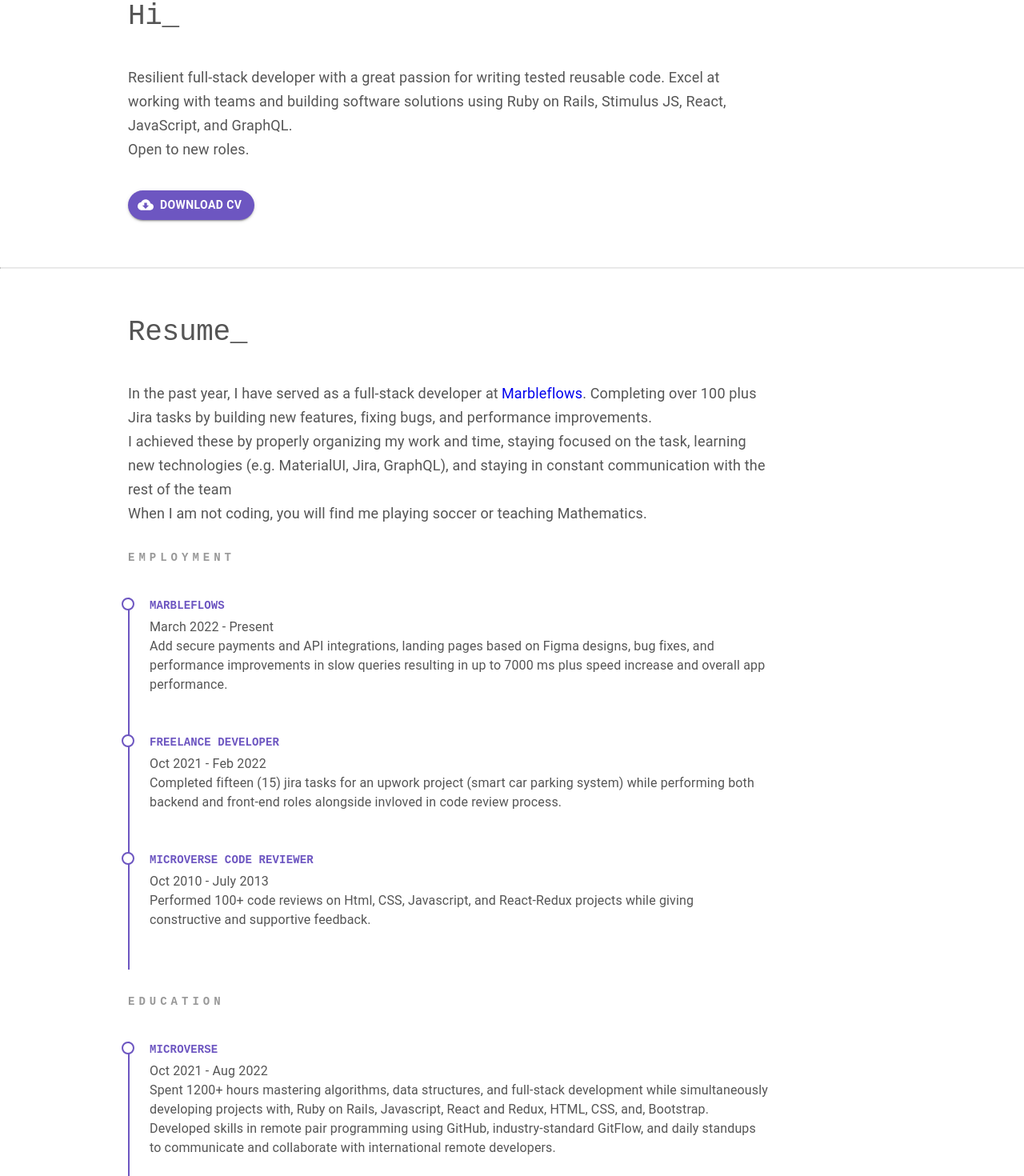
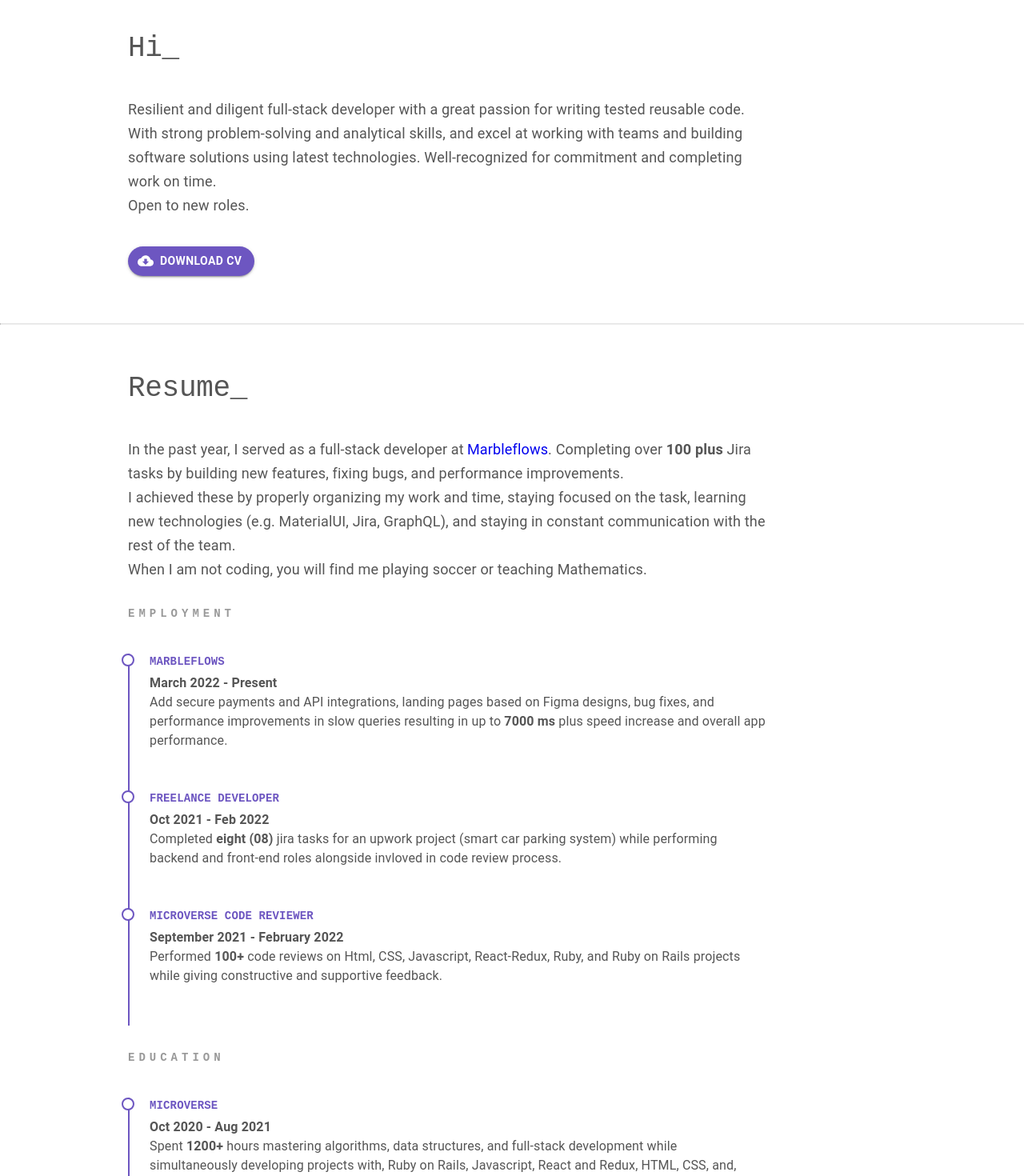
Before and after one commit to wandji20/Portfolio, a React (Create React App) app: page / in a window 1280 px wide. Shown: the part 540-2010 px from the top of the page at 80% size. Built offline with nearby package versions, Linux system fonts and the light colour scheme; the HTML template or start-up script is replaced by a standard one.

Commit message:
Update potfolio content

```diff
--- a/src/App.js
+++ b/src/App.js
@@ -63,6 +63,7 @@ function App() {
             variant="h2"
             sx={{
               marginBottom: '40px',
+              marginTop: { md: '40px' },
               fontSize: '36px',
               lineHeight: '42px',
               fontFamily: 'Roboto Mono,monospace',
@@ -73,9 +74,12 @@ function App() {
             Hi_
           </Typography>
           <Typography sx={{ lineHeight: 'inherit', fontSize: 'inherit', maxWidth: { sm: '600px', md: '800px' } }}>
-            Resilient full-stack developer with a great passion for writing tested reusable code.
-            Excel at working with teams and building software solutions using Ruby on Rails,
-            Stimulus JS, React, JavaScript, and GraphQL.
+            Resilient and diligent full-stack developer with a great passion
+            for writing tested
+            reusable code. With strong problem-solving and analytical skills,
+            and excel at working with teams and building software
+            solutions using latest technologies.
+            Well-recognized for commitment and completing work on time.
           </Typography>
           <Typography sx={{ marginBottom: '36px', lineHeight: 'inherit', fontSize: 'inherit' }}>Open to new roles.</Typography>
           <Button
--- a/src/components/Resume.js
+++ b/src/components/Resume.js
@@ -45,7 +45,7 @@ const Resume = () => {
           Resume_
         </Typography>
         <Typography sx={{ lineHeight: 'inherit', fontSize: 'inherit', maxWidth: { sm: '600px', md: '800px' } }}>
-          In the past year, I have served as a full-stack developer at
+          In the past year, I served as a full-stack developer at
           <a
             href="https://marbleflows.com"
             target="_blank"
@@ -55,14 +55,18 @@ const Resume = () => {
             Marbleflows
           </a>
           .
-          Completing over 100 plus Jira tasks by building new features, fixing bugs,
+          Completing over
+          {' '}
+          <em style={{ fontStyle: 'inherit', fontWeight: '600' }}>100 plus</em>
+          {' '}
+          Jira tasks by building new features, fixing bugs,
           and performance improvements.
 
         </Typography>
         <Typography sx={{ lineHeight: 'inherit', fontSize: 'inherit', maxWidth: { sm: '600px', md: '800px' } }}>
           I achieved these by properly organizing my work and time, staying focused on the task,
           learning new technologies (e.g. MaterialUI, Jira, GraphQL), and staying in constant
-          communication with the rest of the team
+          communication with the rest of the team.
         </Typography>
         <Typography sx={{
           marginBottom: '30px', lineHeight: 'inherit', fontSize: 'inherit', maxWidth: { sm: '600px', md: '800px' },
@@ -87,28 +91,49 @@ const Resume = () => {
             </Typography>
             <Grid className="resume-list-item">
               <Typography className="resume-list-item-title">MarbleFlows</Typography>
-              <Typography>March 2022  -  Present</Typography>
+              <Typography>
+                {' '}
+                <em style={{ fontStyle: 'inherit', fontWeight: '600' }}>March 2022  -  Present</em>
+              </Typography>
               <Typography>
                 Add secure payments and API integrations,
                 landing pages based on Figma designs, bug fixes, and performance improvements
-                in slow queries resulting in up to 7000 ms plus speed increase
+                in slow queries resulting in up to
+                {' '}
+                <em style={{ fontStyle: 'inherit', fontWeight: '600' }}>7000 ms</em>
+                {' '}
+                plus speed increase
                 and overall app performance.
               </Typography>
             </Grid>
             <Grid className="resume-list-item">
               <Typography className="resume-list-item-title">Freelance Developer</Typography>
-              <Typography>Oct 2021  -  Feb 2022</Typography>
               <Typography>
-                Completed fifteen (15) jira tasks for an upwork project (smart car parking system)
-                while performing both backend and front-end roles alongside
+                <em style={{ fontStyle: 'inherit', fontWeight: '600' }}>Oct 2021  -  Feb 2022</em>
+                {' '}
+              </Typography>
+              <Typography>
+                Completed
+                {' '}
+                <em style={{ fontStyle: 'inherit', fontWeight: '600' }}>eight (08)</em>
+                {' '}
+                jira tasks for an upwork project (smart car parking system)
+                while performing backend and front-end roles alongside
                 invloved in code review process.
               </Typography>
             </Grid>
             <Grid className="resume-list-item">
               <Typography className="resume-list-item-title">Microverse code Reviewer</Typography>
-              <Typography>Oct 2010  -  July 2013</Typography>
               <Typography>
-                Performed 100+ code reviews on Html, CSS, Javascript, and React-Redux projects
+                <em style={{ fontStyle: 'inherit', fontWeight: '600' }}>September 2021  -  February 2022</em>
+                {' '}
+              </Typography>
+              <Typography>
+                Performed
+                {' '}
+                <em style={{ fontStyle: 'inherit', fontWeight: '600' }}>100+</em>
+                {' '}
+                code reviews on Html, CSS, Javascript, React-Redux, Ruby, and Ruby on Rails projects
                 while giving constructive and supportive feedback.
               </Typography>
             </Grid>
@@ -129,9 +154,13 @@ const Resume = () => {
             </Typography>
             <Grid className="resume-list-item">
               <Typography className="resume-list-item-title">Microverse</Typography>
-              <Typography>Oct 2021  -  Aug 2022</Typography>
+              <Typography><em style={{ fontStyle: 'inherit', fontWeight: '600' }}> Oct 2020  -  Aug 2021</em></Typography>
               <Typography>
-                Spent 1200+ hours mastering algorithms, data structures, and full-stack development
+                Spent
+                {' '}
+                <em style={{ fontStyle: 'inherit', fontWeight: '600' }}>1200+</em>
+                {' '}
+                hours mastering algorithms, data structures, and full-stack development
                 while simultaneously developing projects with, Ruby on Rails,
                 Javascript, React and Redux, HTML, CSS, and, Bootstrap.
                 Developed skills in remote pair programming using GitHub, industry-standard GitFlow,
@@ -141,7 +170,7 @@ const Resume = () => {
             </Grid>
             <Grid className="resume-list-item">
               <Typography className="resume-list-item-title">University of Buea</Typography>
-              <Typography>Oct 2010  -  July 2013</Typography>
+              <Typography><em style={{ fontStyle: 'inherit', fontWeight: '600' }}> Oct 2010  -  July 2013</em></Typography>
               <Typography>
                 Completed coursework with First Class Honors.
                 Mastered skills in communication and understanding enabling me to stay
--- a/src/constants.js
+++ b/src/constants.js
@@ -10,7 +10,7 @@ const projects = [
     id: 0,
     title: 'Quiz Center',
     url: quizCenter,
-    description: 'A React front-end platform using Apollo and GraphQL to connect with a Rails API. Signed-up users can take different quizzes (only once). Also, users can resume a particular quiz at any time with each question answerable just once.',
+    description: 'Responsive web app where users can answer questions (just once and within the allocated duration) from different categories. Answers are cumulated and displayed on a results page.',
     stacks: ['Ruby on Rails', 'React', 'JavaScript', 'Apollo Client', 'GraphQL', 'Bootstrap', 'HTML', 'CSS'],
     source: 'https://github.com/wandji20/quiz-center-front',
     live: 'https://quiz-center-front.netlify.app/',
@@ -19,7 +19,7 @@ const projects = [
     id: 1,
     title: 'Sneakers Hub',
     url: sneakers,
-    description: 'A reactive-rails e-commerce application using Stripe web UI for payments. Users can browse, filter, and search for sneakers all done with turbo-frames. Build with just Rails and used Hotwire to make it reactive and email handling is deferred to a Sidekiq background job.',
+    description: 'A responsive e-commerce web application where users can browse, filter, search, make payments for sneakers and subscribe to newsletters.',
     stacks: ['Ruby on Rails', 'Redis', 'SideKiq', 'Hotwire', 'Stimulus JS', 'Bootstrap'],
     live: 'https://sneakers-hub.fly.dev/',
     source: 'https://github.com/wandji20/sneakers-hub/',
```
Also changed, not shown: 1 other file (tests, documents, lock files or other folders).
